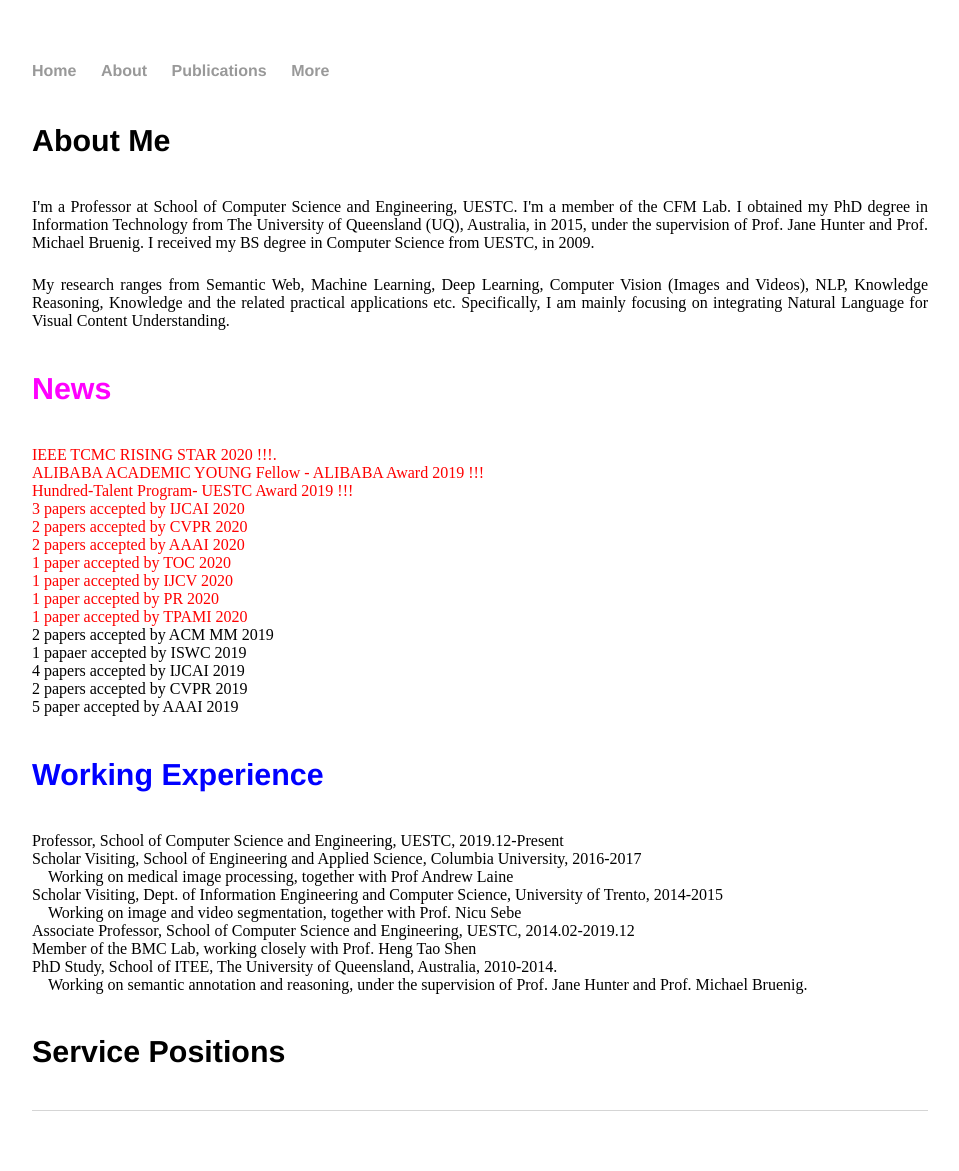
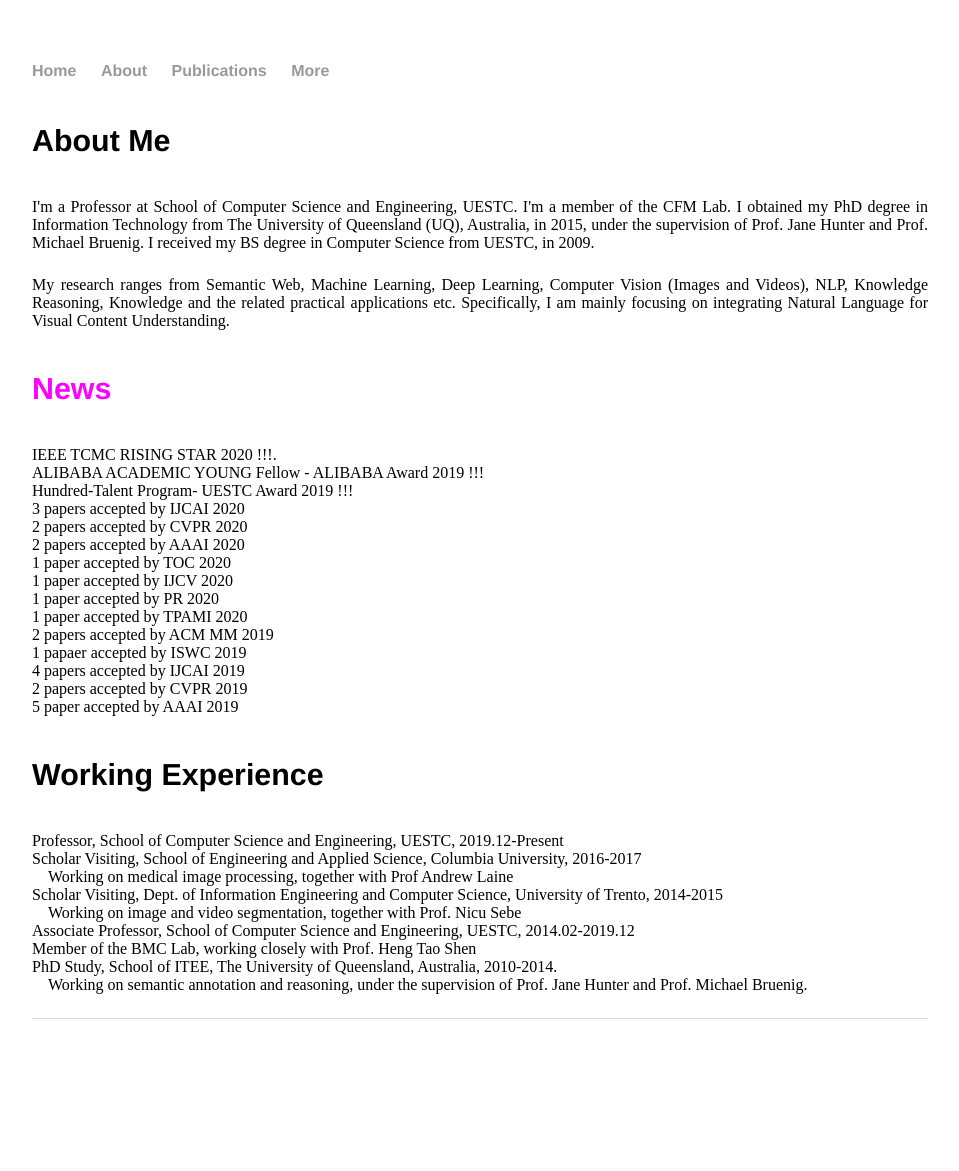
Before and after one commit to lianliGao/lianligao.github.io, a Jekyll site: the page built from about/index.html, in a window 1280 px wide. Shown: the whole page, without its empty margins (160-1119 px from the left). Built offline with Jekyll 4.4.1, drawn with Linux system fonts in a browser that asks for light colours; after the commit the page ends 1079 px from its top, so only the background shows below that.

Commit message:
Update index.html

```diff
--- a/about/index.html
+++ b/about/index.html
@@ -11,16 +11,16 @@ title: About lianli gao
 
 <h4 style="color:rgb(255,0,255);">News</h4>
 <p><div style="text-align:justify;">
-	<font color="#ff0000" >IEEE TCMC RISING STAR 2020 !!!.</font><br>
-	<font color="#ff0000" >ALIBABA ACADEMIC YOUNG Fellow - ALIBABA Award 2019 !!!</font><br>
-	<font color="#ff0000" >Hundred-Talent Program- UESTC Award 2019 !!!</font><br>
-	<font color="#ff0000" face="times new roman, serif" size="3">3 papers accepted by IJCAI 2020</font><br>
-	<font color="#ff0000" face="times new roman, serif" size="3">2 papers accepted by CVPR 2020</font><br>
-	<font color="#ff0000" face="times new roman, serif" size="3">2 papers accepted by AAAI 2020</font><br>
-	<font color="#ff0000" face="times new roman, serif" size="3">1 paper accepted by TOC 2020</font><br>
-	<font color="#ff0000" face="times new roman, serif" size="3">1 paper accepted by IJCV 2020</font><br>
-	<font color="#ff0000" face="times new roman, serif" size="3">1 paper accepted by PR 2020</font><br>
-	<font color="#ff0000" face="times new roman, serif" size="3">1 paper accepted by TPAMI 2020</font><br>
+	<font color="#000000" >IEEE TCMC RISING STAR 2020 !!!.</font><br>
+	<font color="#000000" >ALIBABA ACADEMIC YOUNG Fellow - ALIBABA Award 2019 !!!</font><br>
+	<font color="#000000" >Hundred-Talent Program- UESTC Award 2019 !!!</font><br>
+	<font color="#000000" face="times new roman, serif" size="3">3 papers accepted by IJCAI 2020</font><br>
+	<font color="#000000" face="times new roman, serif" size="3">2 papers accepted by CVPR 2020</font><br>
+	<font color="#000000" face="times new roman, serif" size="3">2 papers accepted by AAAI 2020</font><br>
+	<font color="#000000" face="times new roman, serif" size="3">1 paper accepted by TOC 2020</font><br>
+	<font color="#000000" face="times new roman, serif" size="3">1 paper accepted by IJCV 2020</font><br>
+	<font color="#000000" face="times new roman, serif" size="3">1 paper accepted by PR 2020</font><br>
+	<font color="#000000" face="times new roman, serif" size="3">1 paper accepted by TPAMI 2020</font><br>
 	<font color="#000000" face="times new roman, serif" size="3">2 papers accepted by ACM MM 2019</font><br>
 	<font color="#000000" face="times new roman, serif" size="3">1 papaer accepted by ISWC 2019</font><br>
 	<font color="#000000" face="times new roman, serif" size="3">4 papers accepted by IJCAI 2019</font><br>
@@ -29,7 +29,7 @@ title: About lianli gao
 
 </div></p>
 
-<h4> <font color="#0000ff">Working Experience</font></h4>
+<h4> <font color="#000000">Working Experience</font></h4>
 <p><div style="text-align:justify;">Professor, School of Computer Science and Engineering, UESTC, 2019.12-Present<br>
 Scholar Visiting, School of Engineering and Applied Science, Columbia University, 2016-2017<br>
 &nbsp;&nbsp;&nbsp;&nbsp;Working on medical image processing, together with Prof Andrew Laine<br>
@@ -40,7 +40,6 @@ Member of the BMC Lab, working closely with Prof. Heng Tao Shen<br>
 PhD Study, School of ITEE, The University of Queensland, Australia, 2010-2014.<br>
 &nbsp;&nbsp;&nbsp;&nbsp;Working on semantic annotation and reasoning, under the supervision of Prof. Jane Hunter and Prof. Michael Bruenig.
 </div></p>
-<h4>Service Positions</h4>
 
 
 		</div>
```
